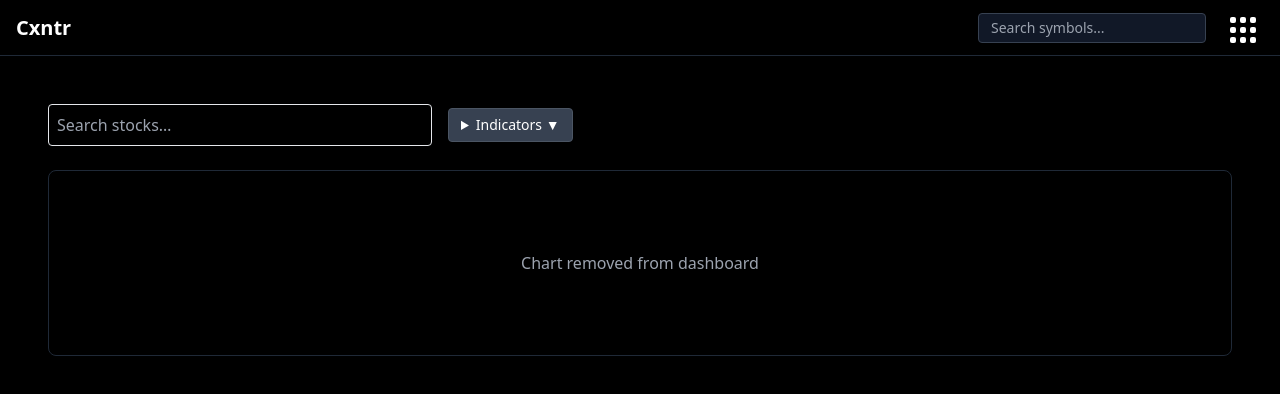
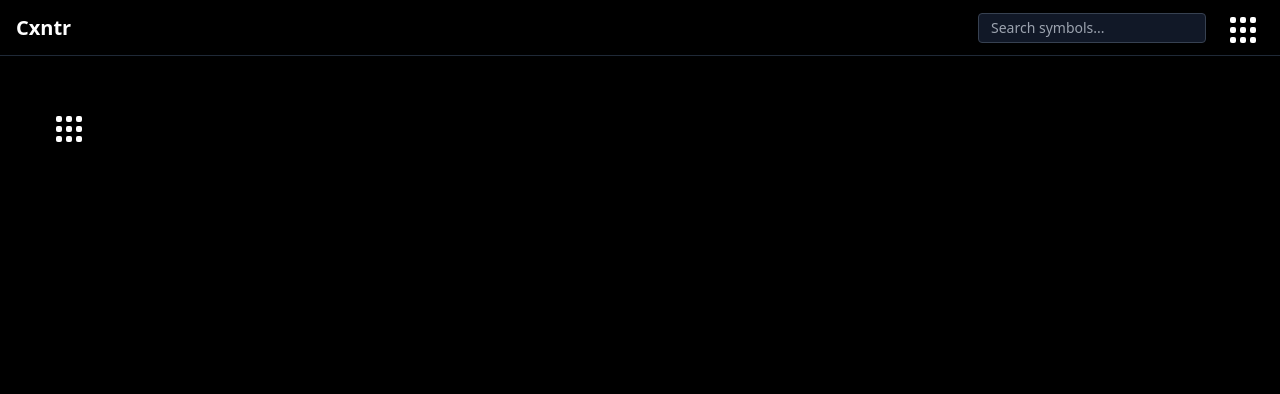
Before and after one commit to Cxntrol01/Trading-Newest, a Next.js app: page / in a window 1280 px wide. Shown: the top 394 px of the page. Built offline with nearby package versions, Linux system fonts and the light colour scheme.

Commit message:
Update page.tsx

```diff
--- a/app/page.tsx
+++ b/app/page.tsx
@@ -1,113 +1,11 @@
 "use client";
 
-import { useState, useRef } from "react";
-import SymbolSearch from "@/components/SymbolSearch";
-import IndicatorToggles from "@/components/IndicatorToggles";
-import IndicatorSettingsPanel from "@/components/IndicatorSettingsPanel";
-import { defaultIndicatorSettings } from "@/lib/indicatorSettings";
+import WaffleMenu from "@/components/WaffleMenu";
 
-type Indicators = {
-  sma: boolean;
-  ema: boolean;
-  rsi: boolean;
-  macd: boolean;
-  vwap: boolean;
-  bb: boolean;
-  volume: boolean;
-  volumeMA: boolean;
-};
-
-type IndicatorKey = keyof Indicators;
-
-export default function HomePage() {
-  const [symbol, setSymbol] = useState("AAPL");
-
-  const indicatorMenuRef = useRef<HTMLDetailsElement | null>(null);
-
-  const [indicators, setIndicators] = useState<Indicators>({
-    sma: false,
-    ema: false,
-    rsi: false,
-    macd: false,
-    vwap: false,
-    bb: false,
-    volume: true,
-    volumeMA: false,
-  });
-
-  const [indicatorSettings, setIndicatorSettings] = useState(
-    defaultIndicatorSettings
-  );
-
-  const [openSettings, setOpenSettings] = useState<{
-    indicator: IndicatorKey;
-  } | null>(null);
-
-  const toggleIndicator = (key: IndicatorKey) => {
-    setIndicators((prev) => ({
-      ...prev,
-      [key]: !prev[key],
-    }));
-  };
-
-  const updateIndicatorSettings = (
-    indicator: IndicatorKey,
-    newSettings: any
-  ) => {
-    setIndicatorSettings((prev) => ({
-      ...prev,
-      [indicator]: newSettings,
-    }));
-  };
-
+export default function Home() {
   return (
-    <div className="p-6 flex flex-col gap-6">
-
-      {/* Top controls */}
-      <div className="flex items-center gap-4">
-
-        {/* Symbol search */}
-        <div className="max-w-sm flex-1">
-          <SymbolSearch onSelect={(s) => setSymbol(s)} />
-        </div>
-
-        {/* Indicators dropdown */}
-        <div className="relative text-sm">
-          <details ref={indicatorMenuRef} className="group">
-            <summary className="cursor-pointer px-3 py-1.5 bg-gray-700 border border-gray-600 rounded hover:bg-gray-600 select-none">
-              Indicators ▼
-            </summary>
-
-            <div className="absolute mt-2 bg-gray-900 border border-gray-700 rounded shadow-lg p-3 w-64 z-50">
-              <IndicatorToggles
-                indicators={indicators}
-                onToggle={(key) => toggleIndicator(key)}
-                onOpenSettings={(key) => {
-                  indicatorMenuRef.current?.removeAttribute("open");
-                  setOpenSettings({ indicator: key });
-                }}
-              />
-            </div>
-          </details>
-        </div>
-      </div>
-
-      {/* Settings panel */}
-      {openSettings && (
-        <IndicatorSettingsPanel
-          indicator={openSettings.indicator}
-          settings={indicatorSettings[openSettings.indicator]}
-          onChange={(newSettings) =>
-            updateIndicatorSettings(openSettings.indicator, newSettings)
-          }
-          onClose={() => setOpenSettings(null)}
-        />
-      )}
-
-      {/* ⭐ Chart removed from dashboard */}
-      <div className="text-gray-400 text-center py-20 border border-gray-800 rounded-lg">
-        Chart removed from dashboard
-      </div>
+    <div className="p-6">
+      <WaffleMenu />
     </div>
   );
 }
```
